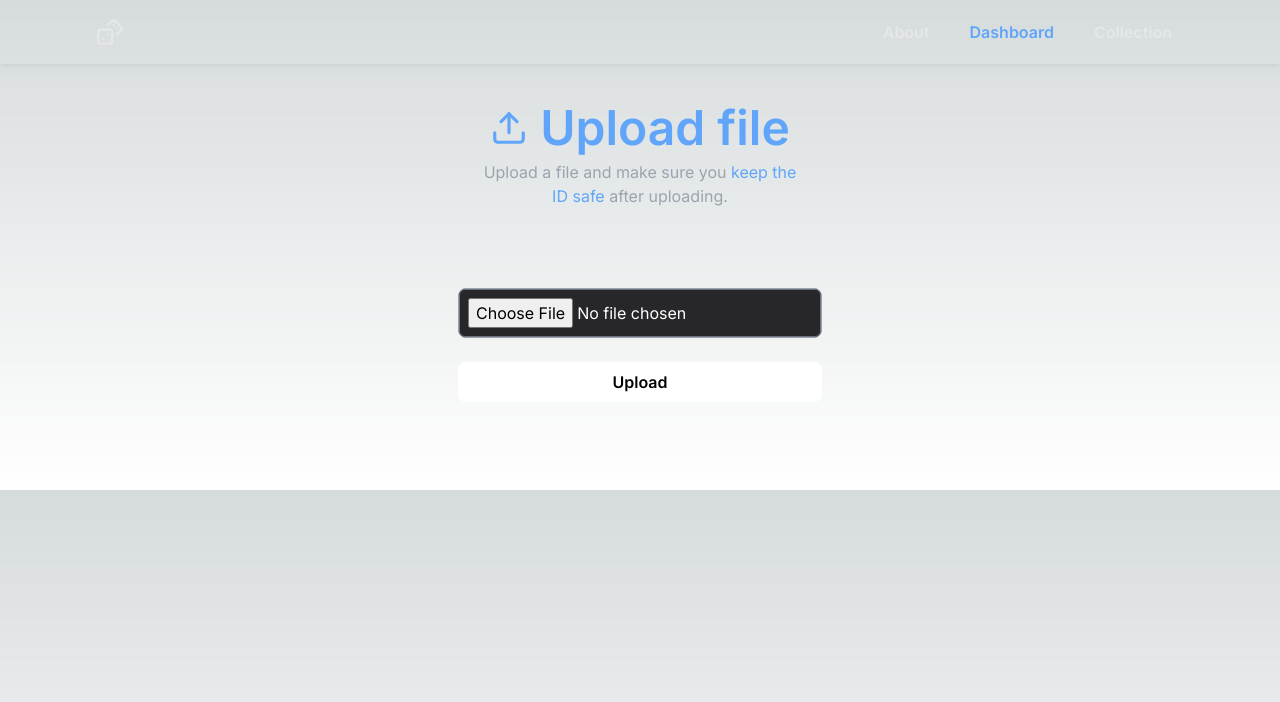
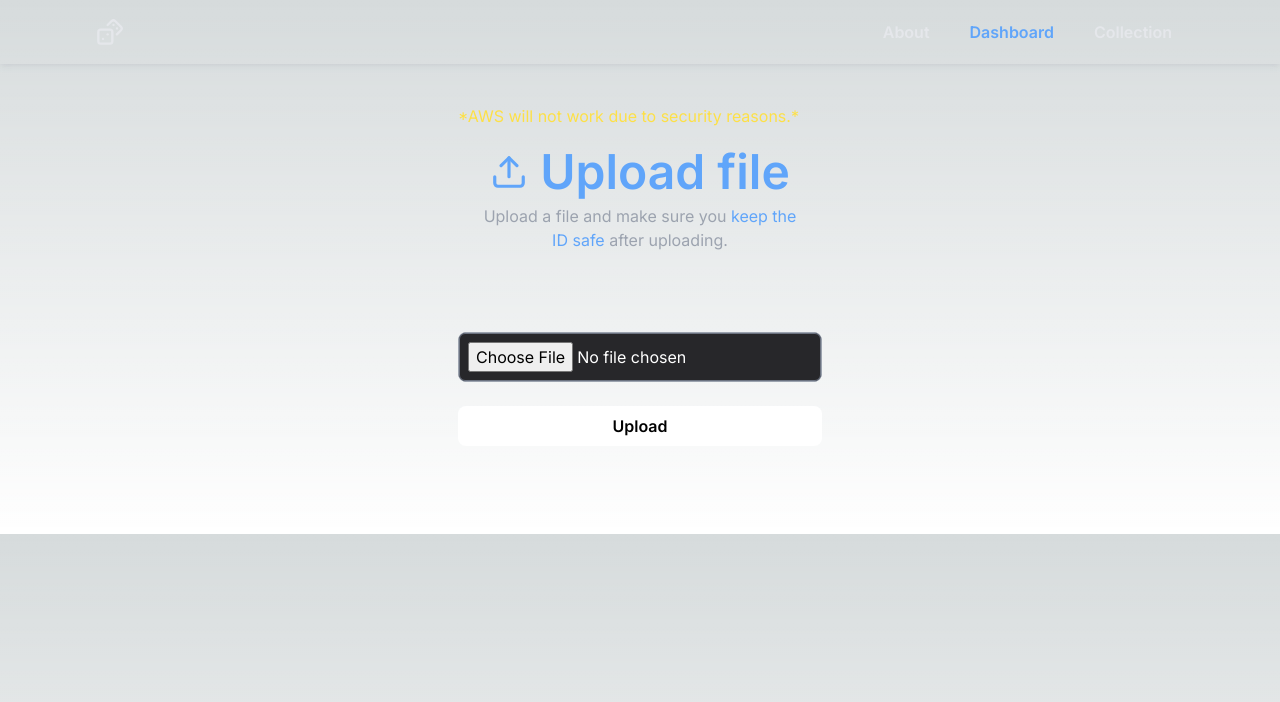
Before and after one commit to narayan-raghuwanshi/presigned-url-s3, a Next.js app: page /dashboard in a window 1280 px wide. Shown: the top 702 px of the page. Built offline with nearby package versions, Linux system fonts and the light colour scheme.

Commit message:
Update page.tsx

```diff
--- a/app/dashboard/page.tsx
+++ b/app/dashboard/page.tsx
@@ -46,7 +46,7 @@ export default function Home() {
   return (
     <div className="flex flex-col justify-center items-center gap-8 flex-wrap py-10">
       <div>
-        {/* <p className='mb-5 text-yellow-300'>*AWS will not work due to security reasons.*</p> */}
+        <p className='mb-5 text-yellow-300'>*AWS will not work due to security reasons.*</p>
         <div className="flex flex-col justify-center items-center">
           <div className="text-center space-y-2 max-w-xs">
             <h3 className="text-3xl md:text-5xl font-semibold text-blue-400 flex justify-center items-center gap-3"><Upload size={38} /> Upload file</h3>
```
